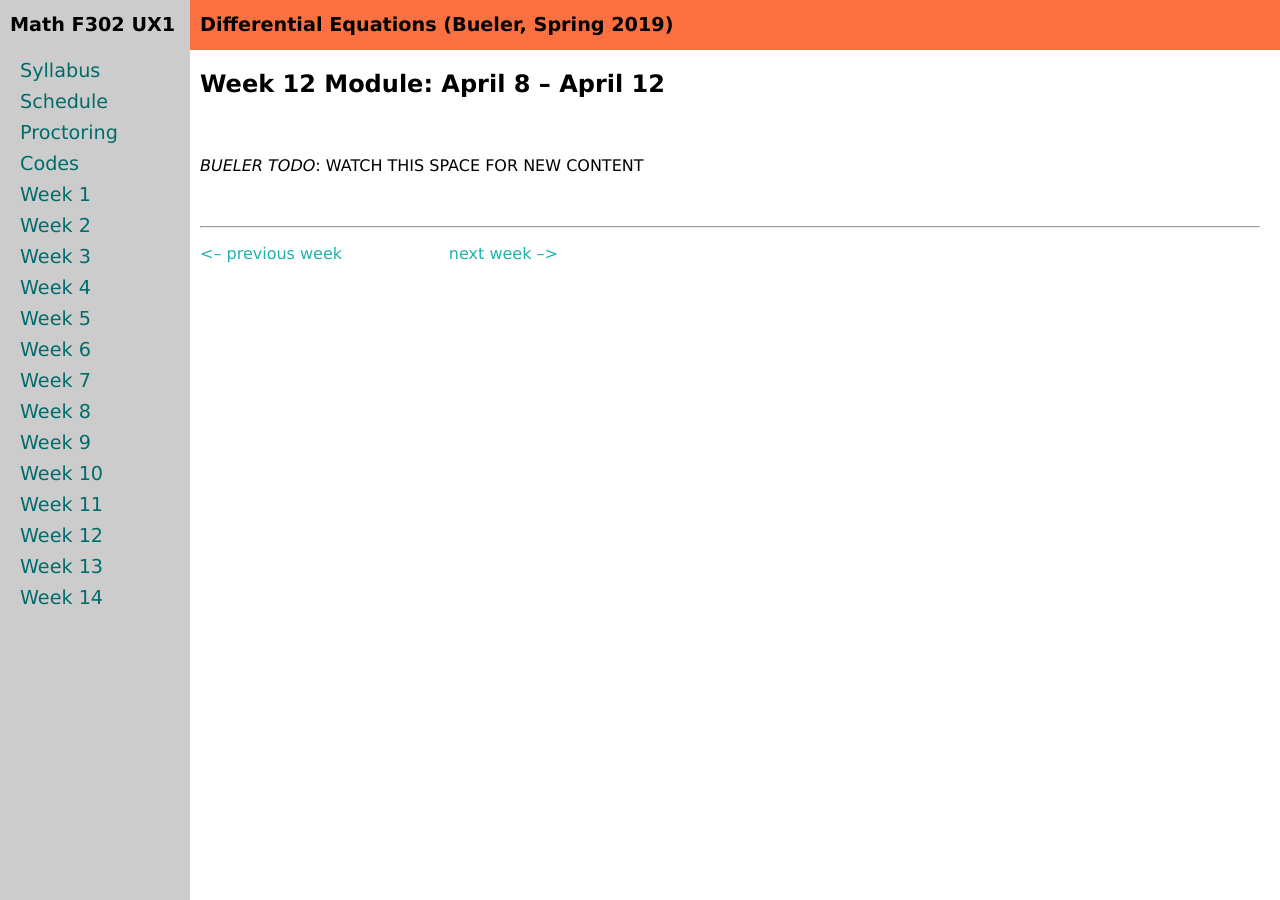
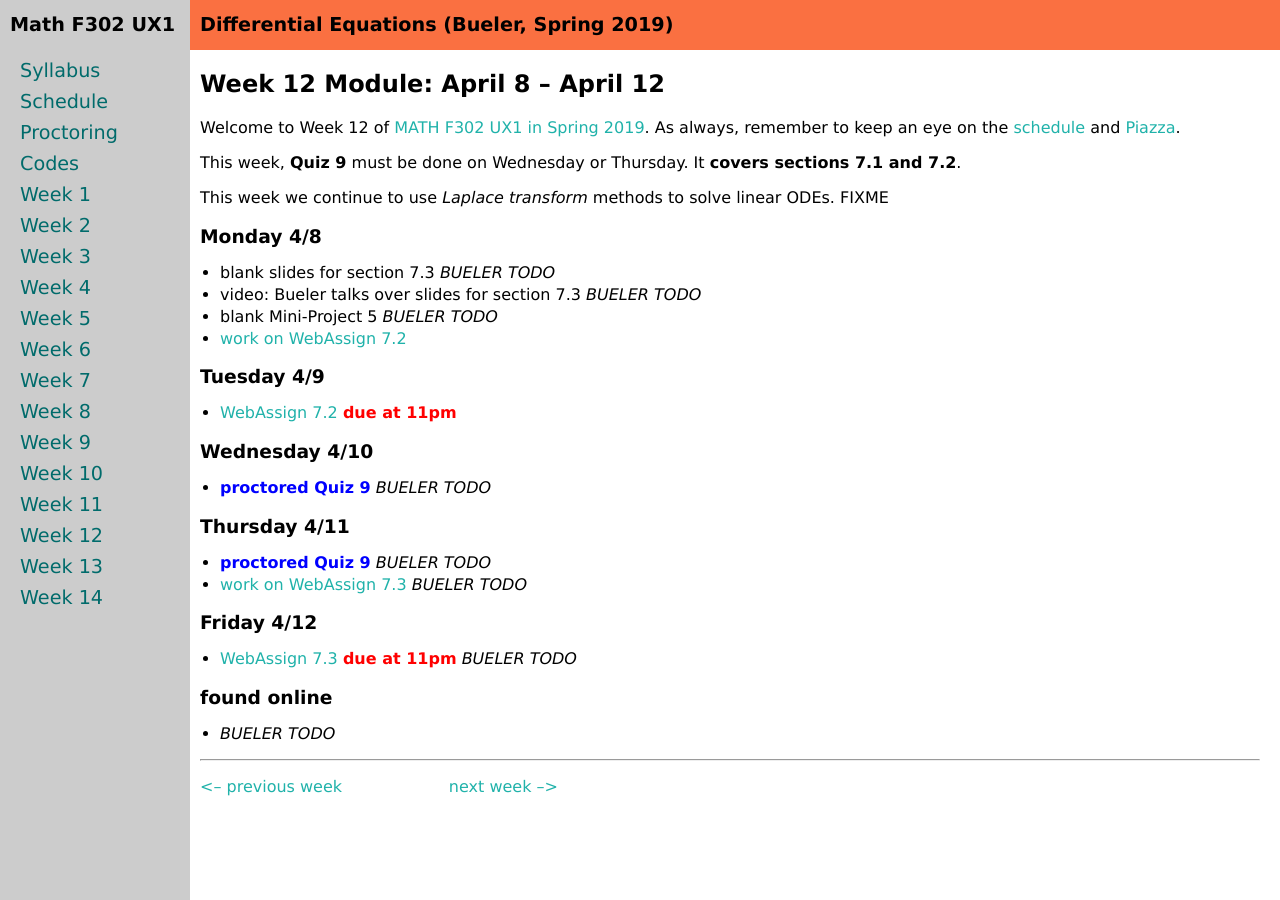
Before and after one commit to bueler/math302, a Jekyll site: the page built from week12.md, in a window 1280 px wide. Built offline with Jekyll 4.4.1, drawn with Linux system fonts in a browser that asks for light colours.

Commit message:
webassigns 7.1,7.2 created; start week 12

```diff
--- a/week12.md
+++ b/week12.md
@@ -5,10 +5,33 @@ title: Week 12
 
 ## Week 12 Module: April 8 -- April 12
 
-<br>
-<br>
-_BUELER TODO_: WATCH THIS SPACE FOR NEW CONTENT
+Welcome to Week 12 of [MATH F302 UX1 in Spring 2019](index.html).  As always, remember to keep an eye on the [schedule](schedule.pdf) and [Piazza](https://piazza.com/uaf/spring2019/math302ux1/home).
 
-<br>
+This week, **Quiz 9** must be done on Wednesday or Thursday.  It **covers sections 7.1 and 7.2**.
+
+This week we continue to use _Laplace transform_ methods to solve linear ODEs.  FIXME
+
+### Monday 4/8
+* blank slides for section 7.3 _BUELER TODO_
+* video: Bueler talks over slides for section 7.3 _BUELER TODO_
+* blank Mini-Project 5 _BUELER TODO_
+* [work on WebAssign 7.2](https://www.webassign.net/)
+
+### Tuesday 4/9
+* [WebAssign 7.2](https://www.webassign.net/) <span style="color:red">**due at 11pm**</span>
+
+### Wednesday 4/10
+* <span style="color:blue">**proctored Quiz 9**</span> _BUELER TODO_
+
+### Thursday 4/11
+* <span style="color:blue">**proctored Quiz 9**</span> _BUELER TODO_
+* [work on WebAssign 7.3](https://www.webassign.net/) _BUELER TODO_
+
+### Friday 4/12
+* [WebAssign 7.3](https://www.webassign.net/) <span style="color:red">**due at 11pm**</span> _BUELER TODO_
+
+### found online
+* _BUELER TODO_
+
 <hr>
 <a align="left" href="week11">\<-- previous week</a>  &nbsp; &nbsp; &nbsp; &nbsp; &nbsp; &nbsp; &nbsp; &nbsp; &nbsp; &nbsp; <a align="right" href="week13">next week --\></a>
```
Also changed, not shown: week11.md (+2 -2 lines).
